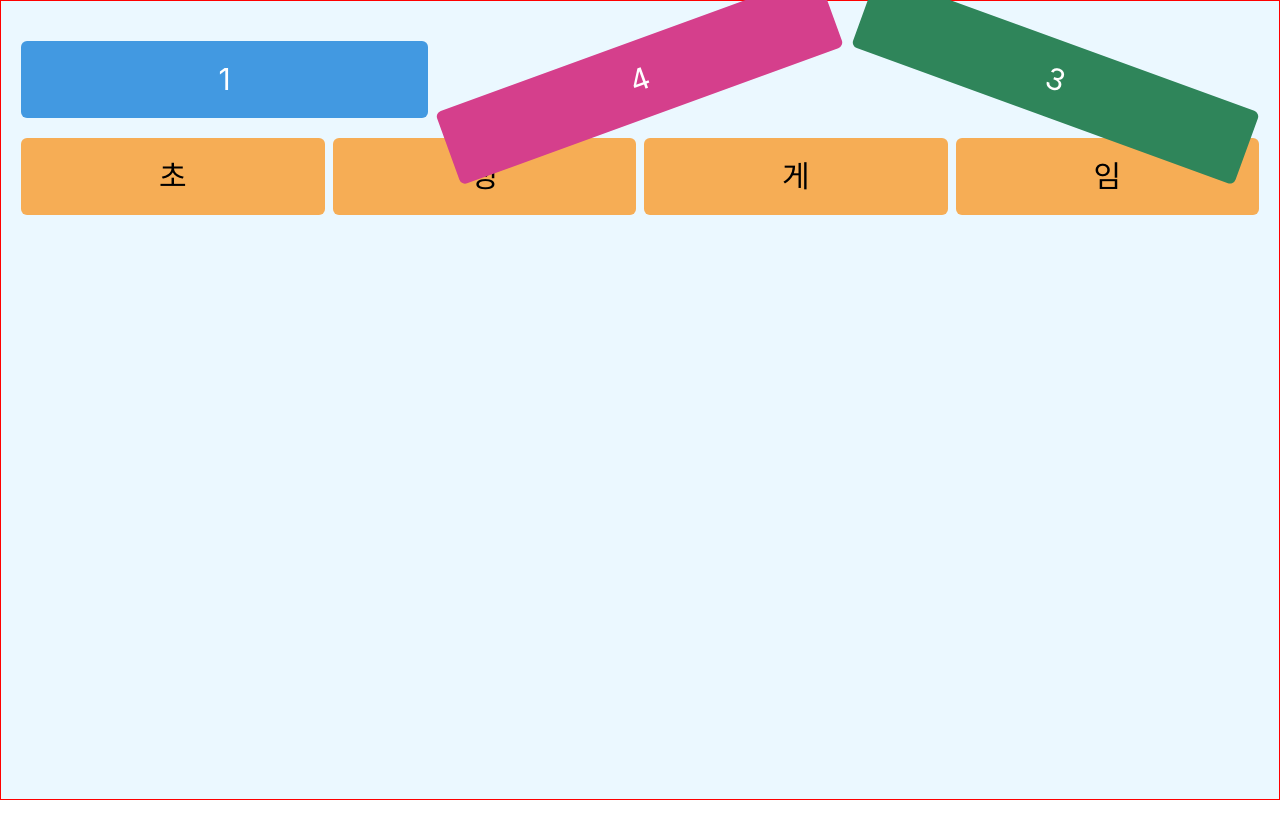
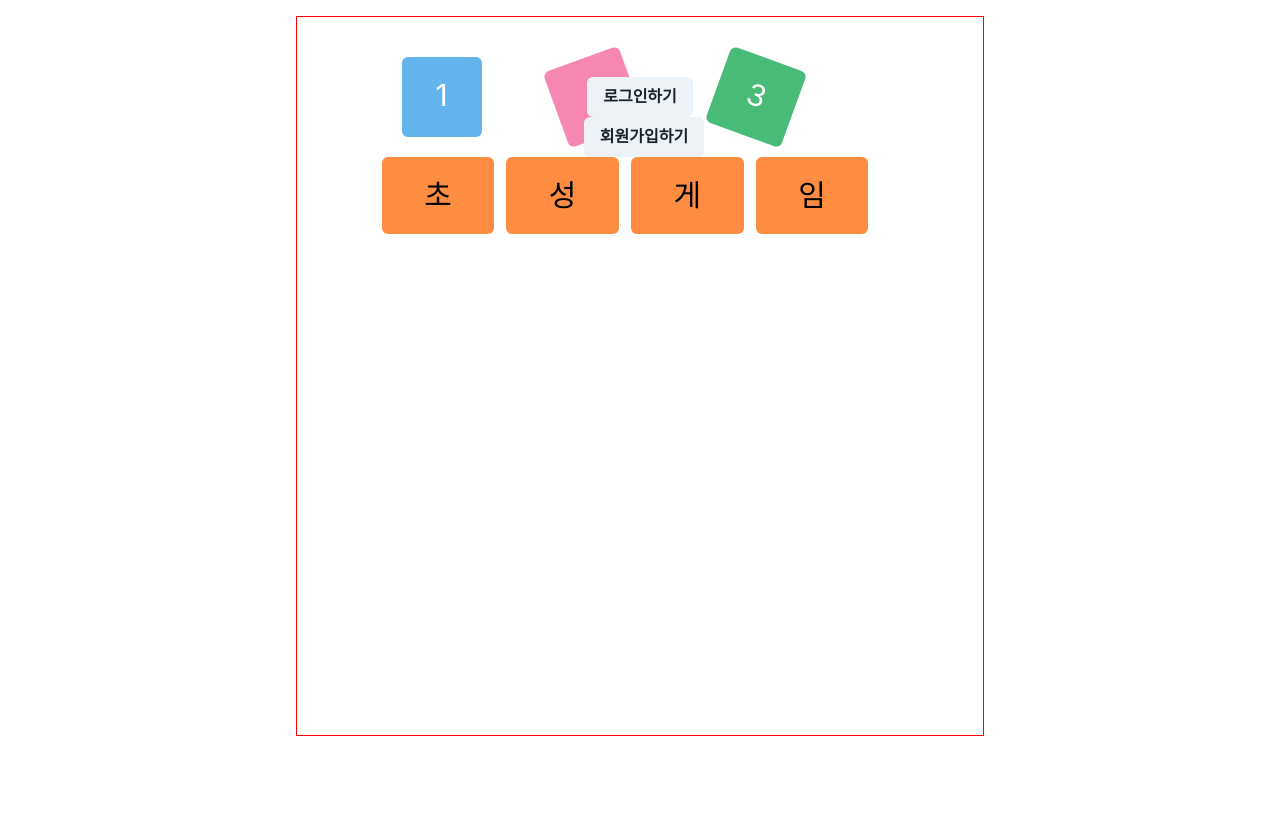
Before and after one commit to GarlicBears/143quiz_frontend, a React (Create React App) app: page /landing in a window 1280 px wide. Shown: the top 838 px of the page. Before the commit the page ends 800 px from the top, so only its background shows below. Built offline with nearby package versions, Linux system fonts and the light colour scheme.

Commit message:
UserLogin, UserSignup : 랜딩 페이지 > 로그인, 회원가입 페이지 이동 구현 UserAgreement : 사용자 서비스 이용약관 , 개인정보 수집 및 이용 동의 화면 Except: LangdingPage, MainPage

```diff
--- a/src/App.tsx
+++ b/src/App.tsx
@@ -1,19 +1,24 @@
-import { BrowserRouter as Router, Routes, Route } from 'react-router-dom';
+import React from 'react';
+import { BrowserRouter as Router, Route, Routes } from 'react-router-dom';
+import LandingPage from './Pages/LandingPage';
+import Layout from './Components/Common/Layout';
+import UserSignup from './Pages/User/UserSignup';
 import MainPage from './Pages/MainPage';
-import LandingPage from './Pages/LandingPage';
-import React from 'react';
-import UserSignup from './Pages/User/UserSignup';
+import UserLogin from './Pages/User/UserLogin';
 
-const App = () => {
+function App() {
   return (
     <Router>
       <Routes>
-        <Route path="/landing" element={<LandingPage />} />
-        <Route path="/main" element={<MainPage />} />
-        <Route path="/signup" element={<UserSignup />} />
+        <Route path="landing" index element={<LandingPage />} />
+        <Route path="/" element={<Layout />}>
+          <Route path="/main" element={<MainPage />} />
+          <Route path="/signup" element={<UserSignup />} />
+          <Route path="/login" element={<UserLogin />} />
+        </Route>
       </Routes>
     </Router>
   );
-};
+}
 
 export default App;
--- a/src/Pages/LandingPage.tsx
+++ b/src/Pages/LandingPage.tsx
@@ -1,49 +1,121 @@
 import React from 'react';
-import { Box, SimpleGrid, Text } from '@chakra-ui/react';
+import {
+  Box,
+  Button,
+  ButtonGroup,
+  Container,
+  SimpleGrid,
+  Text,
+} from '@chakra-ui/react';
+import { useNavigate } from 'react-router-dom';
 
 const LandingPage = () => {
+  const navigate = useNavigate();
+
+  function handleClickLogin() {
+    navigate('/login');
+  }
+
+  function hadleClickSignup() {
+    navigate('/signup');
+  }
+
   return (
-    <Box border="1px solid red" bg="blue.50" minH="100vh" py={10} px={5}>
-      <SimpleGrid columns={{ base: 1, md: 3, lg: 3 }} gap={2}>
-        <Box bg="blue.400" p={4} borderRadius="md">
+    <Container
+      flex="1"
+      maxW="container.md"
+      mt={4}
+      width={{ base: '100%', md: '720px' }}
+      bg="var(--background-color)"
+      overflowY="auto"
+      paddingBottom="200px"
+    >
+      <Box
+        border="1px solid red"
+        minH="90vh"
+        py={10}
+        px={5}
+        display="flex" // Flexbox layout 사용
+        flexDirection="column" // 자식 요소를 세로로 배열
+        alignItems="center" // 자식 요소를 가운데 정렬
+        width="100%" // 전체 너비 사용
+      >
+        <Box w="80%" h="20px">
+          {/*143*/}
+          <SimpleGrid columns={3}>
+            <Box
+              bg="blue.300"
+              p={4}
+              borderRadius="md"
+              w="80px"
+              h="80px"
+              ml="20px"
+            >
               <Text fontSize="3xl" color="white" textAlign="center">
                 1
               </Text>
             </Box>
-        <Box bg="pink.500" transform="rotate(-20deg)" p={4} borderRadius="md">
+            <Box
+              bg="pink.300"
+              transform="rotate(-20deg)"
+              p={4}
+              borderRadius="md"
+              w="80px"
+              h="80px"
+            >
               <Text fontSize="3xl" color="white" textAlign="center">
                 4
               </Text>
             </Box>
-        <Box bg="green.600" transform="rotate(20deg)" p={4} borderRadius="md">
+            <Box
+              bg="green.400"
+              transform="rotate(20deg)"
+              p={4}
+              borderRadius="md"
+              w="80px"
+              h="80px"
+              ml="-10px"
+            >
               <Text fontSize="3xl" color="white" textAlign="center">
                 3
               </Text>
             </Box>
           </SimpleGrid>
-      <SimpleGrid columns={{ base: 2, sm: 4, md: 4 }} mt={5} gap={2}>
-        <Box bg="orange.300" p={4} borderRadius="md">
+          {/*Text '초성게임'*/}
+          <SimpleGrid columns={4} mt={5} gap={3} mr={30}>
+            <Box bg="#ff8d41" p={4} borderRadius="md">
               <Text fontSize="3xl" color="black" textAlign="center">
                 초
               </Text>
             </Box>
-        <Box bg="orange.300" p={4} borderRadius="md">
+            <Box bg="#ff8d41" p={4} borderRadius="md">
               <Text fontSize="3xl" color="black" textAlign="center">
                 성
               </Text>
             </Box>
-        <Box bg="orange.300" p={4} borderRadius="md">
+            <Box bg="#ff8d41" p={4} borderRadius="md">
               <Text fontSize="3xl" color="black" textAlign="center">
                 게
               </Text>
             </Box>
-        <Box bg="orange.300" p={4} borderRadius="md">
+            <Box bg="#ff8d41" p={4} borderRadius="md">
               <Text fontSize="3xl" color="black" textAlign="center">
                 임
               </Text>
             </Box>
           </SimpleGrid>
         </Box>
+        <ButtonGroup
+          flexDirection="column"
+          alignItems="center"
+          width="80%"
+          display="flex"
+        >
+          <Button onClick={handleClickLogin}>로그인하기</Button>
+          <Button onClick={hadleClickSignup}>회원가입하기</Button>
+        </ButtonGroup>
+      </Box>
+    </Container>
   );
 };
 
--- a/src/Pages/MainPage.tsx
+++ b/src/Pages/MainPage.tsx
@@ -1,38 +1,31 @@
 import React from 'react';
-import { Box, Flex, Center, VStack } from '@chakra-ui/react';
-import CustomButton from '../Components/Common/CustomButton';
-import Header from '../Components/Common/Header';
+import {
+  Box,
+  Card,
+  CardBody,
+  CardHeader,
+  Center,
+  FormControl,
+  FormLabel,
+  Heading,
+} from '@chakra-ui/react';
 
 function MainPage() {
-  const handleGameStart = () => {
-    console.log('게임 시작!');
-  };
-
   return (
     <>
-      <Header />
       <Center>
-        <Flex direction="column" align="center" width="80%">
-          <VStack
-            border="1px solid blue"
-            spacing={4}
-            p={5}
-            align="stretch"
-            w="100%"
-            bg="gray.50"
-          >
-            <Box>헤더</Box>
-            <Box>초성게임</Box>
-            <Box>게임 설명 슬릭으로</Box>
-            <Box>진행방향</Box>
-            <CustomButton
-              text="게임 시작"
-              onClick={handleGameStart}
-              variant="solid"
-              colorScheme="customOrange"
-            />
-          </VStack>
-        </Flex>
+        <Box>
+          <Card border="1px solid red">
+            <CardHeader>
+              <Heading></Heading>
+            </CardHeader>
+            <CardBody>
+              <FormControl>
+                <FormLabel>이메일</FormLabel>
+              </FormControl>
+            </CardBody>
+          </Card>
+        </Box>
       </Center>
     </>
   );
--- a/src/Pages/User/UserAgreement.tsx
+++ b/src/Pages/User/UserAgreement.tsx
@@ -1,7 +1,44 @@
-import React from 'react';
+import React, { ChangeEvent, useState } from 'react';
+import {
+  Box,
+  Button,
+  Checkbox,
+  Flex,
+  Heading,
+  Stack,
+  Text,
+  VStack,
+} from '@chakra-ui/react';
+
 // 회원 이용 약관 내용
 function UserAgreement() {
-  return <div></div>;
+  const [isChecked, setIsChecked] = useState(false);
+  const handleCheckboxChange = (e: ChangeEvent<HTMLInputElement>) => {
+    setIsChecked(e.target.checked);
+  };
+
+  const handleAllAgree = () => {
+    setIsChecked(true);
+  };
+  // const handleCheckboxChange = (e) => setIsChecked(e.target.checked);
+  return (
+    <Box p={5} borderRadius="lg">
+      <Flex justifyContent="space-between">
+        <Text>서비스 이용약관</Text>
+        <Button justifyContent="flex-end" onClick={handleAllAgree}>
+          전체동의
+        </Button>
+      </Flex>
+      <VStack align="stretch" spacing={4}>
+        <Checkbox isChecked={isChecked} onChange={handleCheckboxChange}>
+          서비스 이용약관 동의(필수)
+        </Checkbox>
+        <Checkbox isChecked={isChecked} onChange={handleCheckboxChange}>
+          개인정보 수집 및 이용 동의 (필수)
+        </Checkbox>
+      </VStack>
+    </Box>
+  );
 }
 
 export default UserAgreement;
--- a/src/Pages/User/UserLogin.tsx
+++ b/src/Pages/User/UserLogin.tsx
@@ -1,7 +1,82 @@
-import React from 'react';
-//회원 로그인 화면
+import React, { useState } from 'react';
+import {
+  Box,
+  Button,
+  Card,
+  CardBody,
+  CardFooter,
+  CardHeader,
+  Center,
+  Flex,
+  FormControl,
+  FormLabel,
+  Heading,
+  Input,
+  Link,
+  Text,
+  useToast,
+} from '@chakra-ui/react';
+import { useNavigate } from 'react-router-dom';
+
 function UserLogin() {
-  return <div></div>;
+  const [email, setEmail] = useState('');
+  const [password, setPassword] = useState('');
+  const navigate = useNavigate();
+  const toast = useToast();
+
+  function handleLogin() {
+    //     axios
+  }
+
+  function handleClickSignup() {
+    navigate('/signup');
+  }
+
+  return (
+    <Center>
+      <Box>
+        <Card>
+          <CardHeader>
+            <Heading>○ 로그인</Heading>
+          </CardHeader>
+          <CardBody>
+            <FormControl mb={5}>
+              <FormLabel>가입한 이메일</FormLabel>
+              <Input
+                placeholder="가입한 이메일을 입력해주세요."
+                value={email}
+                onChange={(e) => setEmail(e.target.value)}
+              />
+            </FormControl>
+            <FormControl mb={5}>
+              <FormLabel>비밀번호</FormLabel>
+              <Input
+                type="password" //cover the password ***
+                value={password}
+                onChange={(e) => setPassword(e.target.value)}
+              />
+            </FormControl>
+            <br />
+            <Link style={{ textDecoration: 'underline', color: '#e66119' }}>
+              비밀번호를 잊으셨나요?
+            </Link>
+            <Flex alignItems="center">
+              <Text>143 초성게임이 처음이신가요?</Text>
+              <Link
+                onClick={handleClickSignup}
+                style={{ textDecoration: 'underline', color: '#cc5317' }}
+              >
+                회원가입
+              </Link>
+            </Flex>
+          </CardBody>
+          <CardFooter>
+            <Button w="100%">로그인하기</Button>
+          </CardFooter>
+        </Card>
+      </Box>
+    </Center>
+  );
 }
 
 export default UserLogin;
--- a/src/Pages/User/UserSignup.tsx
+++ b/src/Pages/User/UserSignup.tsx
@@ -36,7 +36,7 @@ function UserSignup() {
   const [nickNameAvailable, setNickNameAvailable] = useState(false);
 
   const [gender, setGender] = useState('');
-  const [location, setLocation] = useState();
+  const [location, setLocation] = useState('');
   const [birthYear, setBirthYear] = useState('');
   // 이메일 비밀번호, 비번확인, 별명, 별명확인, 성별, 거주지, 출생연도 (1940-2022)
 
@@ -211,14 +211,16 @@ function UserSignup() {
                   ))}
                 </Select>
               </FormControl>
-              {/* 회원가입하기 버튼*/}
-              <Button isDisabled={!submitAvailable} onClick={handleSubmit}>
+            </CardBody>
+            <UserAgreement />
+            <CardFooter>
+              <Button
+                w="100%"
+                isDisabled={!submitAvailable}
+                onClick={handleSubmit}
+              >
                 가입하기
               </Button>
-            </CardBody>
-            {/*회원 이용약관 */}
-            <CardFooter>
-              <UserAgreement />
             </CardFooter>
           </Card>
         </Box>
```
Also changed, not shown: src/Components/Common/Layout.tsx (+26 -6 lines). Lines whose indentation alone changed are shown as unchanged.
